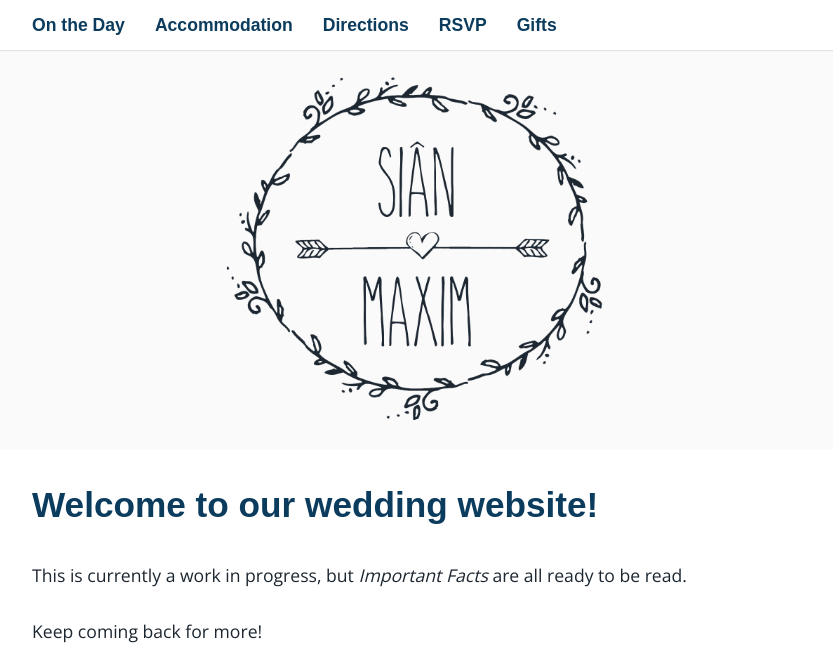
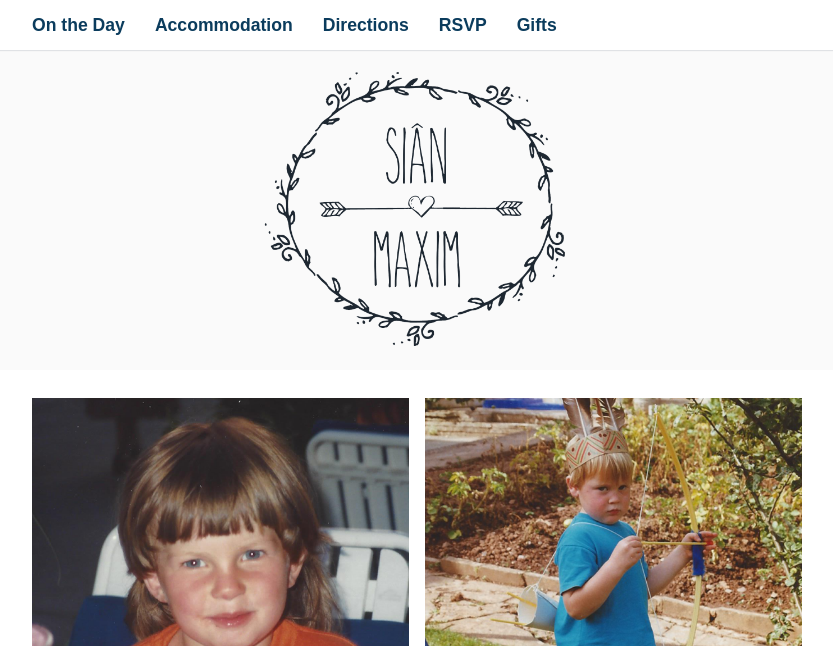
Before and after one commit to SianAndMaxim/sianandmaxim.github.io, a Jekyll site: the page built from index.html, in a window 1280 px wide and 1131 px high. Shown: the top 646 px of the window, without its empty margins (223-1056 px from the left). Built offline with Jekyll 4.4.1, drawn with Linux system fonts in a browser that asks for light colours; some web fonts are replaced; some of the changed text lies outside the part shown; grey boxes are pictures that could not be loaded.

Commit message:
Slideshow at last

```diff
--- a/_includes/head.html
+++ b/_includes/head.html
@@ -6,9 +6,10 @@
 	<title>{% if page.title %}{{ page.title }}{% else %}{{ site.title }}{% endif %}</title>
 
 	<link rel="stylesheet" href="{{ "/css/main.css" | prepend: site.baseurl }}">
-	<link rel="js" href="{{ "/assets/js/slideshow.js" | prepend: site.baseurl }}">
 	<link rel="canonical" href="{{ page.url | replace:'index.html','' | prepend: site.baseurl | prepend: site.url }}">
 	<link href='https://fonts.googleapis.com/css?family=Open+Sans:400,300,700,800,600' rel='stylesheet' type='text/css'>
 	<link href='https://fonts.googleapis.com/css?family=Muli:400,300' rel='stylesheet' type='text/css'>
 
+	<script src="/assets/js/slideshow.js"> </script>
+
 </head>
--- a/_includes/header.html
+++ b/_includes/header.html
@@ -14,5 +14,5 @@
 
 <header>
 	<!--<h1><a href="{{ site.url }}">{{ site.title }}</a></h1><-->
-	<img src="/assets/img/logo.png" />
+	<a href="{{ site.url }}"><img src="/assets/img/logo.png"/></a>
 </header>
--- a/_sass/_layout.scss
+++ b/_sass/_layout.scss
@@ -41,12 +41,13 @@ header {
 	padding: 0px 15px;
 	text-align: center;
 	margin: 50px 0 0;
-	height: 400px;
+	height: 320px;
 	display: flex;
 	justify-content: center;
 	align-items: center;
 
-	img {
+	a, img {
+		display: block;
 		height:100%;
 	}
 }
@@ -74,7 +75,6 @@ time {
 .slideshow {
   margin: 0 auto;
   max-width: 1200px;
-  padding: 0 1rem;
 }
 
 .grid {
@@ -83,11 +83,18 @@ time {
     flex-direction: row;
   }
 
+.slide:nth-child(1) {
+	margin-right: 1%;
+}
+
+.slide:nth-child(2) {
+	margin-left: 1%;
+}
+
 .slide {
-	position:relative;
-  margin: 0 1%;
-  width:48%;
-  padding-bottom: 48%;
+  position:relative;
+  width:49%;
+  padding-bottom: 49%;
 }
 
 .slide:after {
--- a/assets/js/slideshow.js
+++ b/assets/js/slideshow.js
@@ -1,5 +1,8 @@
 var slideIndex = 0;
-carousel();
+
+document.addEventListener('DOMContentLoaded', function() {
+   carousel();
+}, false);
 
 function randomRemove(array) {
     var indexToRemove = Math.trunc(getRandomArbitrary(0, array.length))
--- a/index.html
+++ b/index.html
@@ -1,22 +1,23 @@
 ---
 layout: default
 ---
-
-<h2>Welcome to our wedding website!</h2>
-
-This is currently a work in progress, but <em>Important Facts</em> are all ready to be read.
- <br /><br />
-Keep coming back for more!
+<br />
 
 <div class="slideshow">
   <div class="grid">
     <div class="slide">
-        <div class="img-box"><img src="test.jpg"/></div>
-        <div class="img-box"><img src="test2.jpg"></div>
+        <div class="img-box"><img src="/assets/img/slideshow/max1.png"/></div>
     </div>
     <div class="slide">
-      <div class="img-box"><img src="lion.jpg"/></div>
-      <div class="img-box"><img src="test3.jpg"></div>
+      <div class="img-box"><img src="/assets/img/slideshow/sian1.png"/></div>
+      <div class="img-box"><img src="/assets/img/slideshow/max2.png"/></div>
+      <div class="img-box"><img src="/assets/img/slideshow/sian2.png"/></div>
     </div>
   </div>
 </div>
+
+<h2>Welcome to our wedding website!</h2>
+
+Find all your essential Sian and Maxim wedding stuff right here.
+ <br /><br />
+See you on the day!
```
Also changed, not shown: assets/img/slideshow/max1.png (added), assets/img/slideshow/max2.png (added), assets/img/slideshow/max3.png (added), assets/img/slideshow/max4.png (added), assets/img/slideshow/sian1.png (added), assets/img/slideshow/sian2.png (added).
